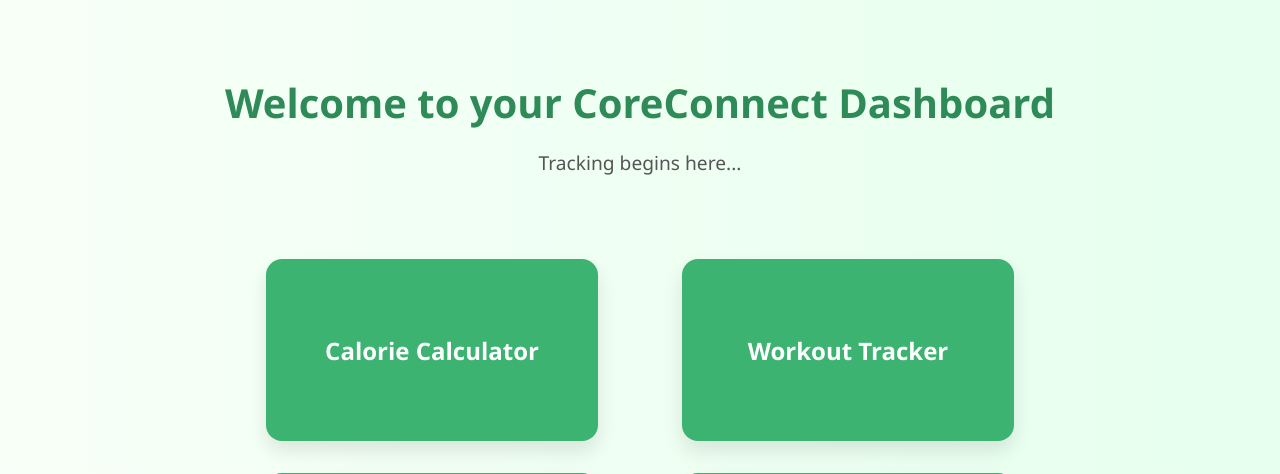
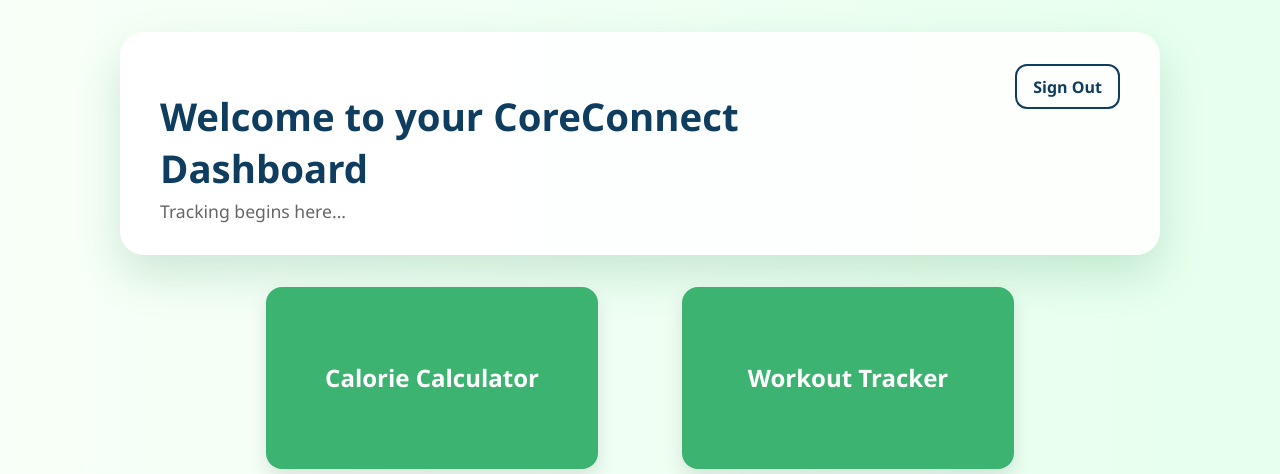
Before and after one commit to zogerreng/1530-Fitness-App, a Flask app: page /dashboard in a window 1280 px wide. Shown: the top 474 px of the page. Run offline with Flask 3, Linux system fonts and the light colour scheme; the visitor is signed in with stand-in values (Sample User, id 1).

Commit message:
Added log out routing

```diff
--- a/main.py
+++ b/main.py
@@ -1,4 +1,4 @@
-from flask import Flask, render_template, url_for, request, jsonify, redirect, flash, session as flask_session
+from flask import Flask, render_template, url_for, make_response, request, jsonify, redirect, flash, session as flask_session
 from sqlalchemy import create_engine, inspect, text
 from sqlalchemy.orm import sessionmaker
 from werkzeug.security import generate_password_hash, check_password_hash
@@ -124,6 +124,17 @@ def login_required(f):
         return f(*args, **kwargs)
     return decorated
 
+
+def nocache(f):
+    @wraps(f)
+    def decorated(*args, **kwargs):
+        response = make_response(f(*args, **kwargs))
+        response.headers["Cache-Control"] = "no-store, no-cache, must-revalidate, max-age=0"
+        response.headers["Pragma"] = "no-cache"
+        return response
+    return decorated
+
+
 def current_user_id():
     return flask_session["user_id"]
 
@@ -206,6 +217,7 @@ def logout():
 
 @app.route("/dashboard", methods=["GET"])
 @login_required
+@nocache
 def dashboard():
     return render_template(
         "dashboard.html",
@@ -218,18 +230,21 @@ def dashboard():
 
 @app.route("/calorie-calculator", methods=["GET"])
 @login_required
+@nocache
 def calculator():
     return render_template("calorie-calculator.html")
 
 
 @app.route("/nutrition-tracker", methods=["GET"])
 @login_required
+@nocache
 def nutrition_tracker():
     return render_template("nutrition-tracker.html")
 
 
 @app.route("/workout-tracker", methods=["GET", "POST"])
 @login_required
+@nocache
 def workout():
     user_id = current_user_id()
 
@@ -266,6 +281,7 @@ def workout():
 
 @app.route("/progress-tracker", methods=["GET"])
 @login_required
+@nocache
 def progress_tracker():
     return render_template("progress-tracker.html")
 
--- a/static/css/dashboard.css
+++ b/static/css/dashboard.css
@@ -9,19 +9,48 @@ body {
   }
 
   .dashboard-header {
-    text-align: center;
-    padding: 3rem 1rem 2rem;
+    width: 90%;
+    max-width: 960px;
+    margin-top: 2rem;
+    padding: 2rem 2.5rem;
+    display: flex;
+    align-items: center;
+    justify-content: space-between;
+    background: rgba(255, 255, 255, 0.9);
+    border-radius: 1.5rem;
+    box-shadow: 0 20px 45px rgba(46, 139, 87, 0.2);
   }
 
   .dashboard-header h1 {
-    font-size: 2.5rem;
-    margin-bottom: 0.5rem;
-    color: #2e8b57;
+    font-size: 2.4rem;
+    margin-bottom: 0.3rem;
+    color: #0f3d5f;
   }
 
   .dashboard-header p {
-    font-size: 1.2rem;
-    color: #555;
+    font-size: 1.1rem;
+    color: #666;
+    margin: 0;
+  }
+
+  .header-text {
+    max-width: 70%;
+  }
+
+  .logout-button {
+    align-self: flex-start;
+    text-decoration: none;
+    color: #0f3d5f;
+    border: 2px solid #0f3d5f;
+    padding: 0.6rem 1rem;
+    border-radius: 0.75rem;
+    font-weight: 600;
+    transition: background 0.2s, color 0.2s;
+  }
+
+  .logout-button:hover {
+    background: #0f3d5f;
+    color: white;
   }
 
   .button-grid {
--- a/templates/dashboard.html
+++ b/templates/dashboard.html
@@ -8,8 +8,11 @@
 </head>
 <body>
   <div class="dashboard-header">
-    <h1>Welcome to your CoreConnect Dashboard</h1>
-    <p>Tracking begins here...</p>
+    <div class="header-text">
+      <h1>Welcome to your CoreConnect Dashboard</h1>
+      <p>Tracking begins here...</p>
+    </div>
+    <a class="logout-button" href="{{ url_for('logout') }}">Sign Out</a>
   </div>
 
   <div class="button-grid">
```
